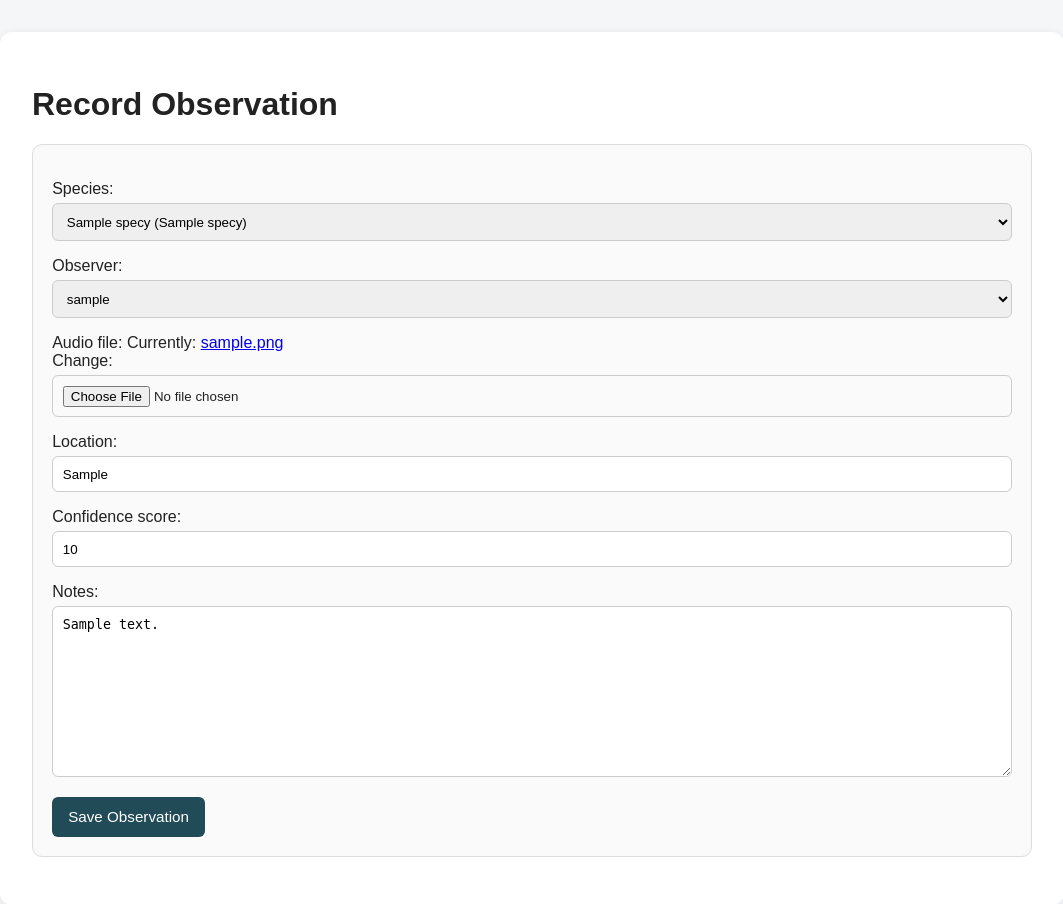
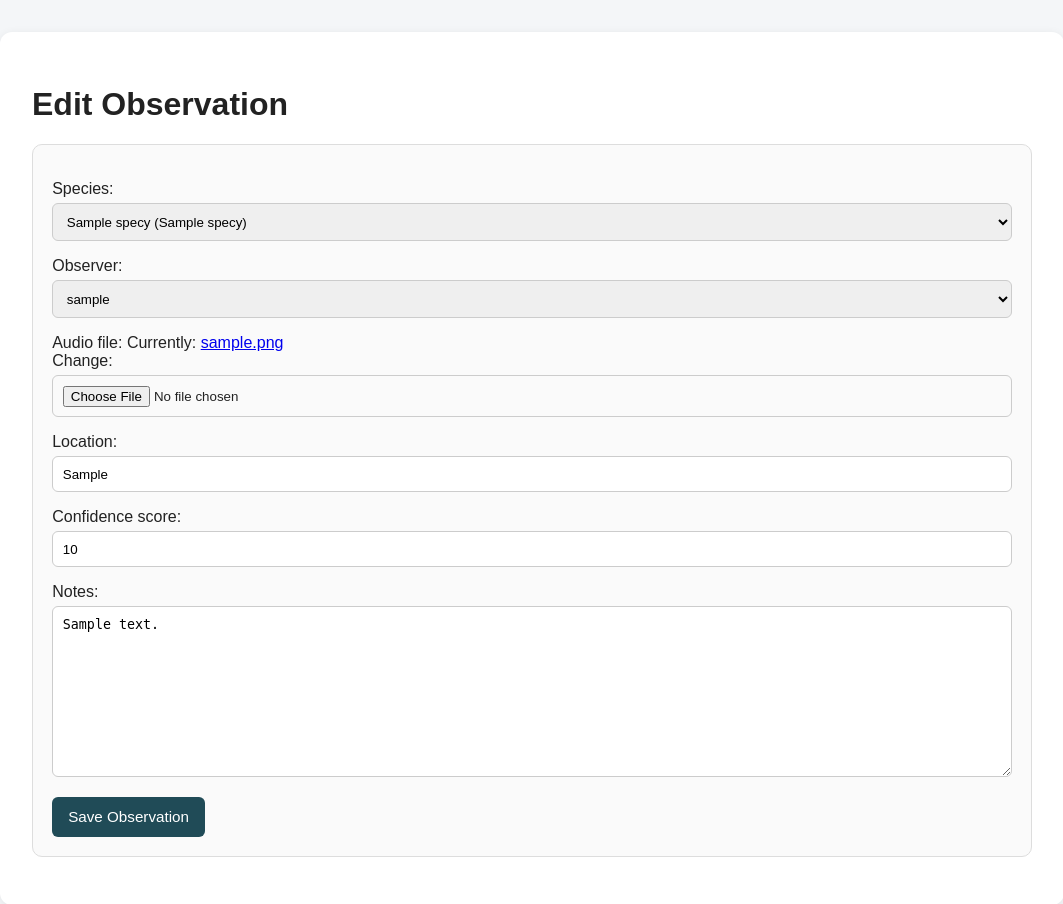
Before and after one commit to lance5828/HIT237-Group4, a Django app: page /observations/1/edit/ in a window 1280 px wide. Shown: the part 110-1014 px from the top of the page, without its empty margins (108-1171 px from the left). Run offline with Django 5.2, Linux system fonts and the light colour scheme; tables that the repository leaves empty hold one stand-in row (values such as "Sample post").

Commit message:
final push

```diff
--- a/nt_fauna_recordings/core/templates/core/anomaly_form.html
+++ b/nt_fauna_recordings/core/templates/core/anomaly_form.html
@@ -3,7 +3,7 @@
 {% block title %}Report Anomaly{% endblock %}
 
 {% block content %}
-<h1>Report Anomaly</h1>
+<h1>{% if form.instance.pk %}Edit Anomaly{% else %}Report Anomaly{% endif %}</h1>
 
 <form method="post">
     {% csrf_token %}
--- a/nt_fauna_recordings/core/templates/core/observation_form.html
+++ b/nt_fauna_recordings/core/templates/core/observation_form.html
@@ -3,7 +3,13 @@
 {% block title %}Record Observation{% endblock %}
 
 {% block content %}
-<h1>Record Observation</h1>
+<h1>
+    {% if form.instance.pk %}
+        Edit Observation
+    {% else %}
+        Record Observation
+    {% endif %}
+</h1>
 
 <div class="card">
     <form method="post" enctype="multipart/form-data">
```
